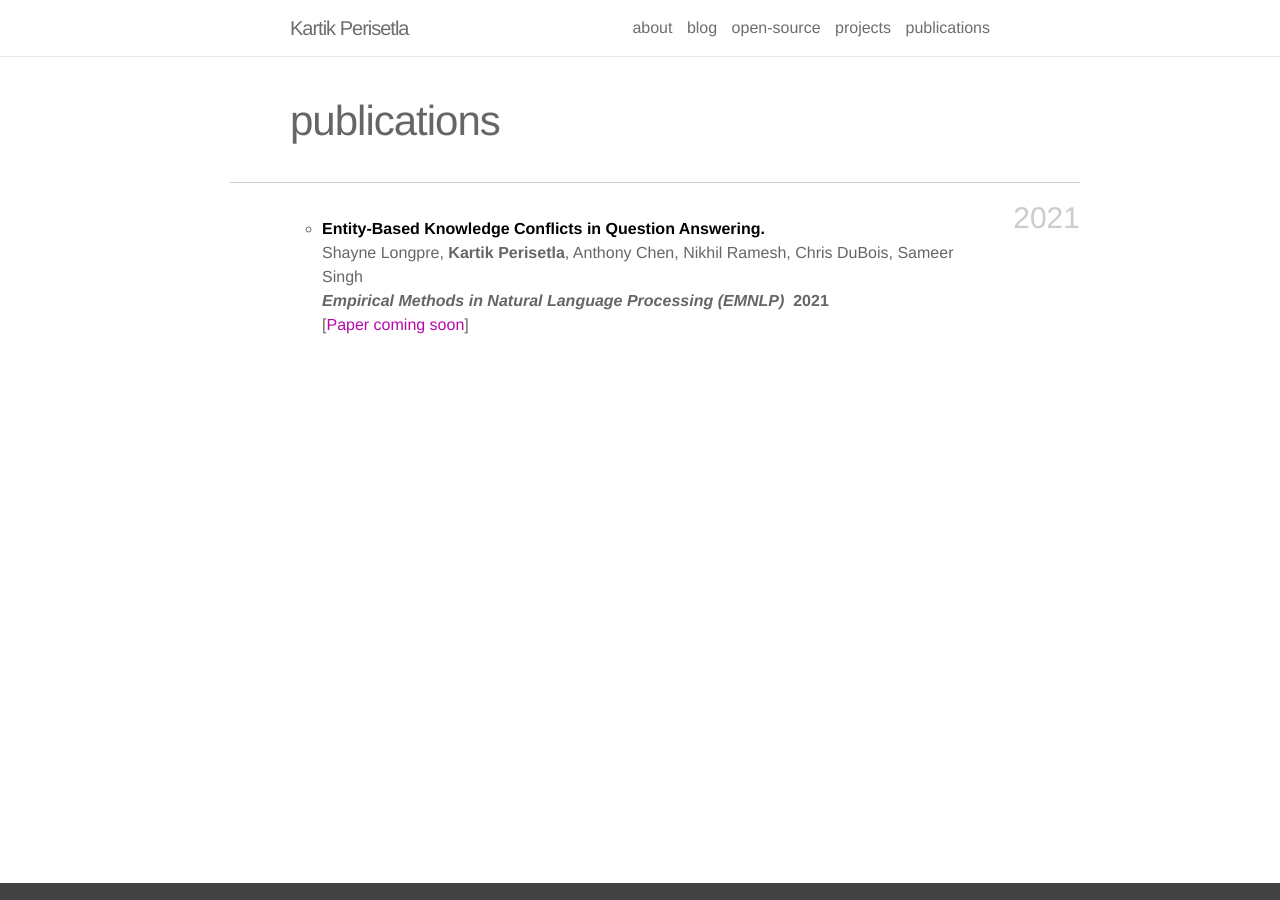
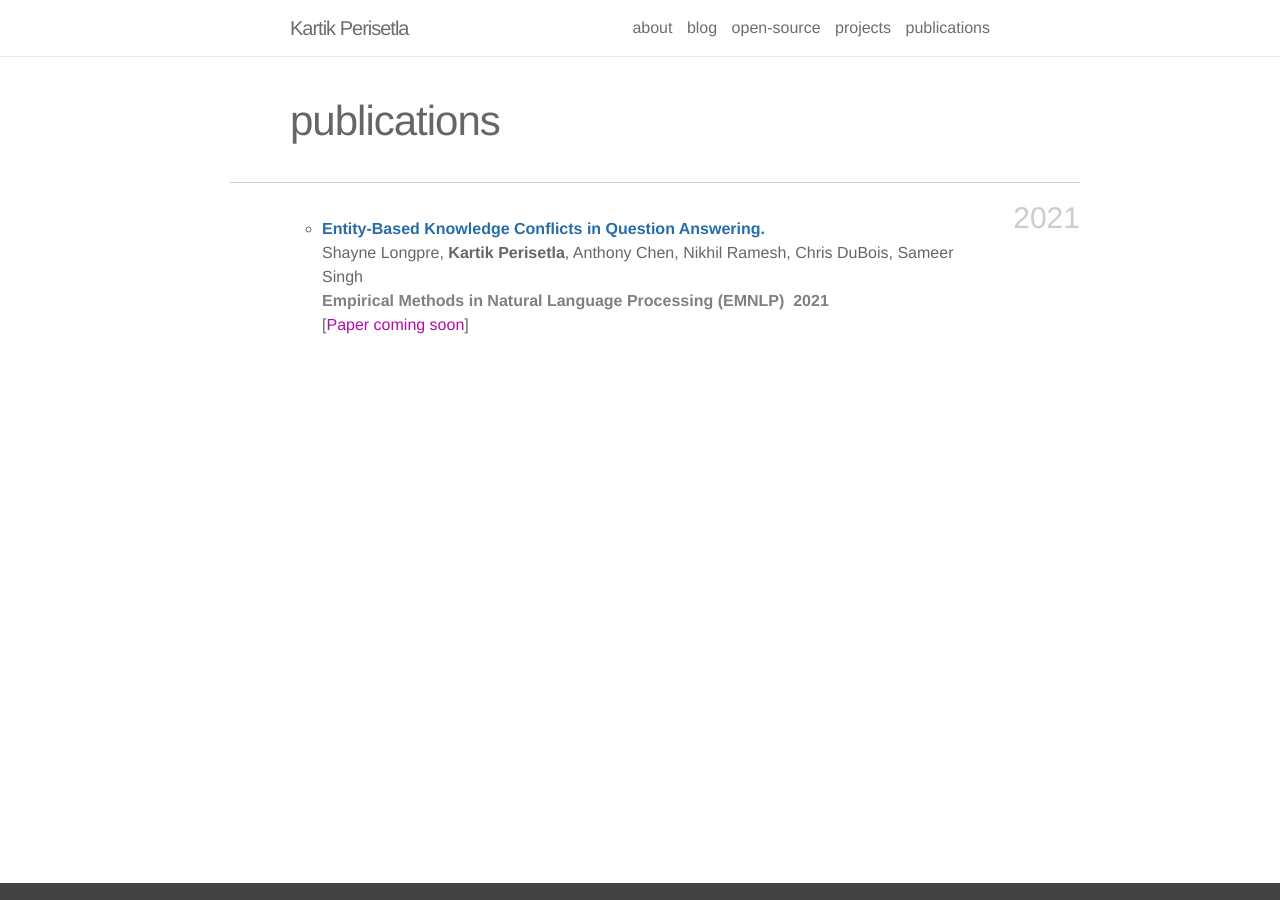
Before and after one commit to kartikperisetla/kartikperisetla.github.io, a Jekyll site: the page built from _pages/publications.md, in a window 1280 px wide. Built offline with Jekyll 4.4.1, drawn with Linux system fonts in a browser that asks for light colours; nearby versions of some CDN libraries.

Commit message:
nit update

```diff
--- a/_pages/publications.md
+++ b/_pages/publications.md
@@ -11,15 +11,15 @@ description:
     <ol class="bibliography"><li>
         <div id="wang2021grounding">
 
-    <span class="title" style="color:black"><b>Entity-Based Knowledge Conflicts in Question Answering.</b></span>
+    <span class="title" style="color:#276ca8"><b>Entity-Based Knowledge Conflicts in Question Answering.</b></span>
     <span class="author">
             Shayne Longpre, <b>Kartik Perisetla</b>, Anthony Chen, Nikhil Ramesh, Chris DuBois, Sameer Singh
     </span>
 
 
-    <span class="periodical">
+    <span class="periodical" style="color:#7d8085">
 
-      <b><em>Empirical Methods in Natural Language Processing (EMNLP)</em></b>
+      <b>Empirical Methods in Natural Language Processing (EMNLP)</b>
 
       &nbsp;<b>2021</b>
     </span>
```
